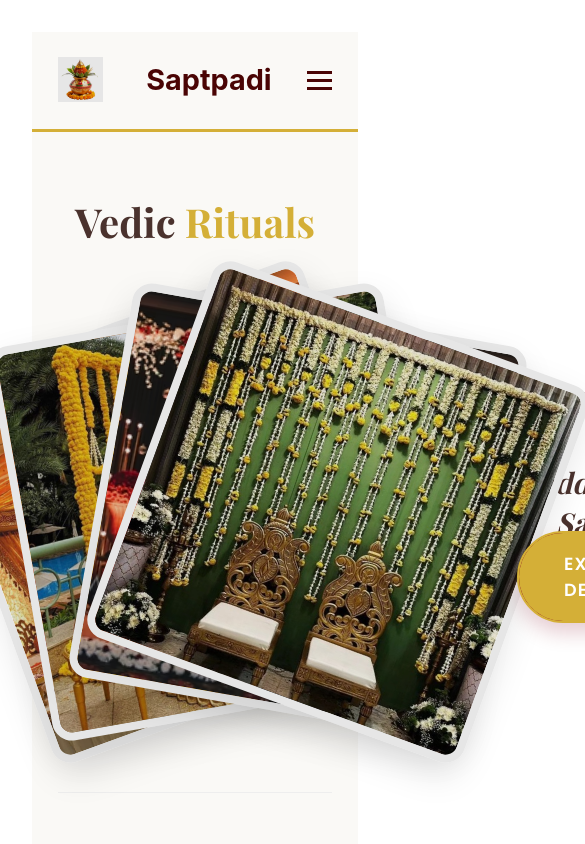
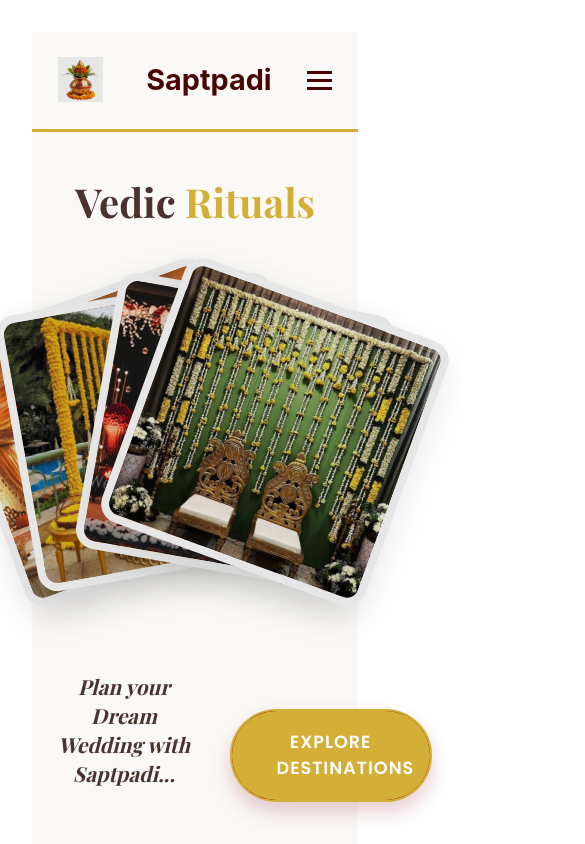
Before and after one commit to Saee1410/saptpadiFRONTEND, a React (Vite) app: page / in a window 390 px wide. Shown: the top 844 px of the page, 585 px wide, since content can reach past the window. Built offline with nearby package versions, Linux system fonts and the light colour scheme; a web font is replaced by a local one.

Commit message:
edidt the navbar origin

```diff
--- a/src/pages/Home.css
+++ b/src/pages/Home.css
@@ -241,3 +241,59 @@
 }
 
 .theme-overlay h3 { color: #D4AF37; font-size: 1.5rem; }
+
+/* Mobile Responsive Styles */
+@media (max-width: 768px) {
+    .container {
+        padding: 40px 5%; /* बाजूची जागा कमी केली */
+    }
+
+    .title {
+        font-size: 2.2rem; /* टायटल लहान केला */
+        text-align: center;
+    }
+
+    /* इमेज आणि टेक्स्ट एका खाली एक येण्यासाठी */
+    .main-content-row {
+        flex-direction: column;
+        gap: 40px;
+        text-align: center;
+        justify-content: center;
+    }
+
+    /* इमेज कंटेनर मोबाईलवर स्क्रीनमध्ये बसवण्यासाठी */
+    .img-container {
+        width: 280px; /* मोबाईलसाठी रुंदी कमी केली */
+        height: 280px;
+        margin: 0 auto; /* सेंटरला आणण्यासाठी */
+    }
+
+    /* नेगेटिव्ह मार्जिन काढून टाका जेणेकरून मजकूर स्क्रीनच्या बाहेर जाणार नाही */
+    .info-text {
+        font-size: 1.3rem;
+        margin-right: 0 !important;
+        margin-top: 20px !important;
+        text-align: center;
+        max-width: 100%;
+    }
+
+    .right-content {
+        align-items: center; /* बटन आणि टेक्स्ट सेंटरला */
+    }
+
+    .destination-btn {
+        margin-left: 0 !important;
+        margin-top: 20px !important;
+        width: 100%; /* बटन पूर्ण रुंदीचे करण्यासाठी */
+        max-width: 300px;
+    }
+
+    /* ट्रेंडिंग कार्ड्स मोबाईलवर व्यवस्थित दिसण्यासाठी */
+    .trending-grid {
+        grid-template-columns: 1fr; /* एका रांगेत एकच कार्ड */
+    }
+
+    .theme-card {
+        height: 380px;
+    }
+}
--- a/src/pages/Home.jsx
+++ b/src/pages/Home.jsx
@@ -3,6 +3,8 @@ import { useNavigate } from 'react-router-dom'
 import { motion } from 'framer-motion'
 import axios from 'axios';
 import './Home.css'
+
+
 
 const Home = () => {
   const navigate = useNavigate();
@@ -27,21 +29,7 @@ const Home = () => {
   ];
 
   const [styles] = useState(manualStyles);
-  // const [loading, setLoading] = useState(true);
 
-  // useEffect(() => {
-  //   const getServices = async () => {
-  //     try {
-  //       await axios.get('http://localhost:5000/api/service/all');
-  //       setStyles(manualStyles); // फक्त मॅन्युअल डेटा दाखवण्यासाठी
-  //       setLoading(false);
-  //     } catch (err) {
-  //       setStyles(manualStyles);
-  //       setLoading(false);
-  //     }
-  //   }
-  //   getServices();
-  // }, []);
 
   const handleBooking = async (e, style) => {
     e.stopPropagation();
@@ -70,7 +58,7 @@ const Home = () => {
           message: `Booking for ${style.name} Theme`
         };
 
-        const response = await axios.post('http://localhost:5000/api/bookings/request', bookingData);
+        const response = await axios.post(`https://saptpadi-frontend.vercel.app/api/bookings/request`, bookingData);
         if (response.data.success) {
           alert("Booking Request Sent!");
           navigate('/profile');
@@ -132,8 +120,6 @@ const Home = () => {
               <motion.div
                 key={style._id}
                 className='theme-card'
-                // ✅ BUG FIX: नेव्हिगेट करताना ID ऐवजी Style Name (Lowercase) पाठवावा लागतो
-                // कारण TrendingPackages.jsx मध्ये 'styleId' नावाने फिल्टर होतंय.
                 onClick={() => navigate(`/packages/${style.name.toLowerCase()}`)}
               >
                 <div className="theme-img-wrapper">
```
